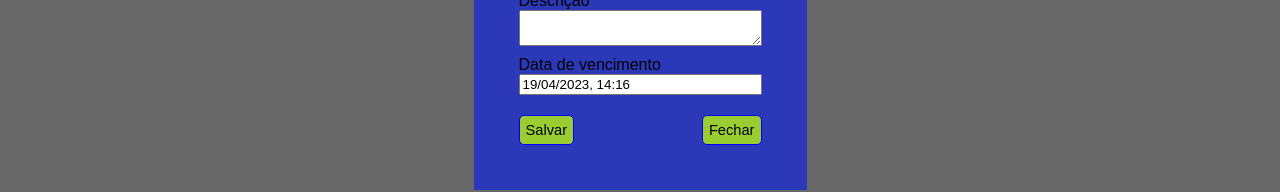
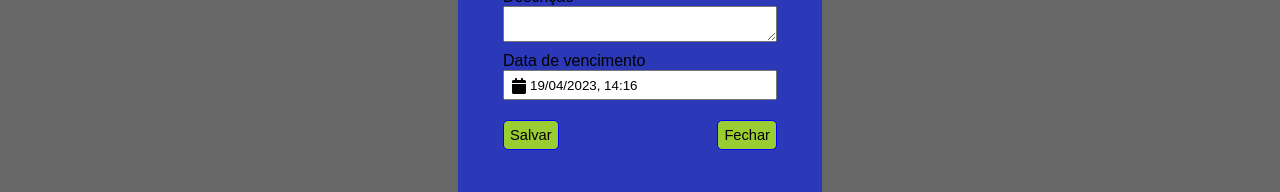
Before and after one commit to joaoCS/task-manager, a React (Create React App) app: page / in a window 1280 px wide. Both pictures are taken after a click on the button "Nova tarefa". Shown: the part 386-578 px from the top of the page. Built offline with nearby package versions, Linux system fonts and the light colour scheme; no server answers; the HTML template or start-up script is replaced by a standard one.

Commit message:
fix: consertada exibição  da data

```diff
--- a/src/pages/EditTask/EditTask.js
+++ b/src/pages/EditTask/EditTask.js
@@ -26,8 +26,9 @@ export default function EditTask({ close, data }) {
     const [titulo, setTitulo] = useState("");
     const [cookies, setCookies] = useCookies(["access_token"]);
 
+    registerLocale('pt-BR', ptBR);
+
     useEffect(()=> {
-        registerLocale('pt-BR', ptBR);
         if(data.titulo !== undefined ) {// editar
             setTitulo("Editar Tarefa");
             setStartDate(new Date(data.dataVencimento));
@@ -49,6 +50,11 @@ export default function EditTask({ close, data }) {
 
         setStartDate(date);
 
+        setTaskData({
+            ...taskData,
+            dataVencimento: startDate.getTime(),
+        });
+
     }
 
     function handleChange(event) {
@@ -66,7 +72,13 @@ export default function EditTask({ close, data }) {
         event.preventDefault();
        if(cookies.access_token) {
             let dadosTarefa = taskData;
-            dadosTarefa = { ...dadosTarefa,  userId: window.localStorage.getItem("userId") };
+
+            dadosTarefa = {
+                        ...dadosTarefa,
+                        userId: window.localStorage.getItem("userId"),
+                        dataVencimento: startDate.getTime(),
+
+            };
 
             if(taskData.titulo === "" || taskData.titulo === undefined) {
                 alert("Insira um título!");
@@ -90,9 +102,6 @@ export default function EditTask({ close, data }) {
             }
             else {
                 try {
-
-                    console.log(dadosTarefa);
-
 
                     const response = await api.put("/tasks/edit", dadosTarefa, {
                         headers: {
@@ -128,7 +137,19 @@ export default function EditTask({ close, data }) {
                 </span>
                 <span>
                     <label htmlFor="dataVencimento">Data de vencimento</label>
-                    <DatePicker name="dataVencimento" id="dataVencimento" selected={startDate} onChange={handleDate} showTimeSelect dateFormat="Pp" locale={ptBR}/>
+                    <DatePicker
+                         showIcon
+                         name="dataVencimento"
+                         id="dataVencimento"
+                         selected={startDate}
+                         onChange={handleDate}
+                         showTimeSelect
+                         dateFormat="Pp"
+                         timeFormat="p"
+                         locale="pt-BR"
+                         timeInputLabel="Horas:"
+                         timeIntervals={15}
+                    />
                 </span>
                 <span className="closesave">
                     <button onClick={save}>Salvar</button>
--- a/src/pages/ManageTasks.js
+++ b/src/pages/ManageTasks.js
@@ -30,7 +30,6 @@ export default function ManageTasks () {
         });
 
         let ft = [];
-
         for (let index = 0; index < response.data.length; index++) {
 
             let dataVencimentoFormatada = moment(response.data[index].dataVencimento).format("DD/MM/YYYY HH:mm:ss");
```
